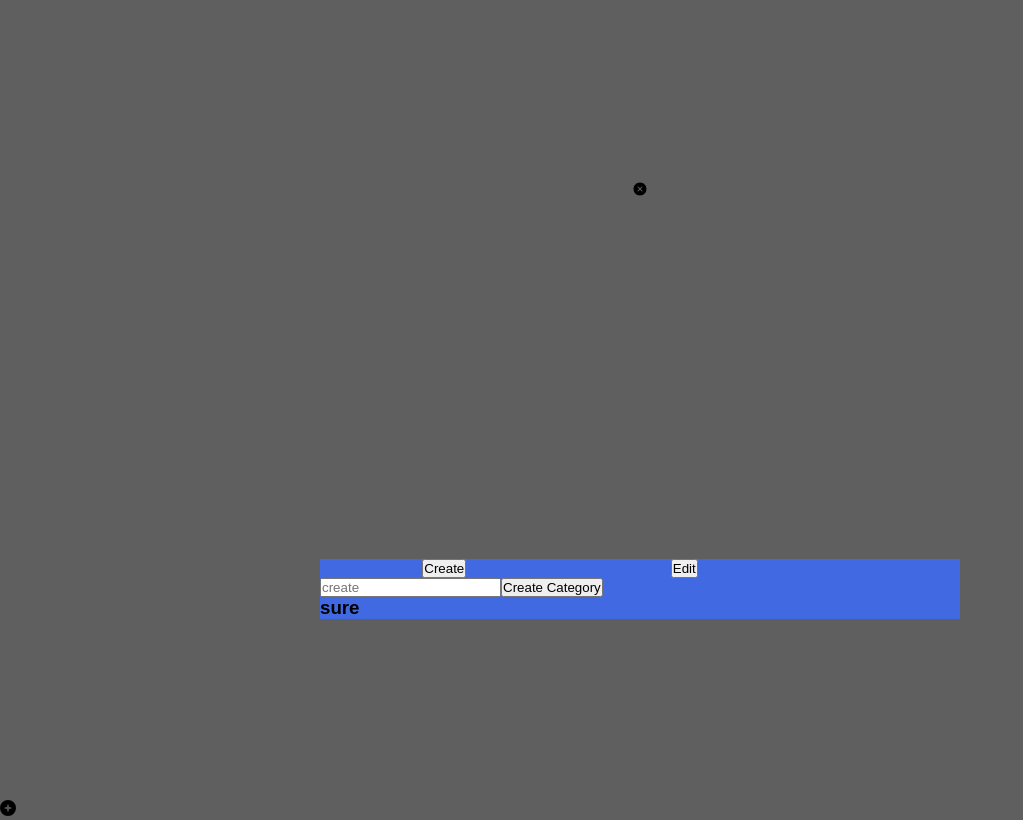
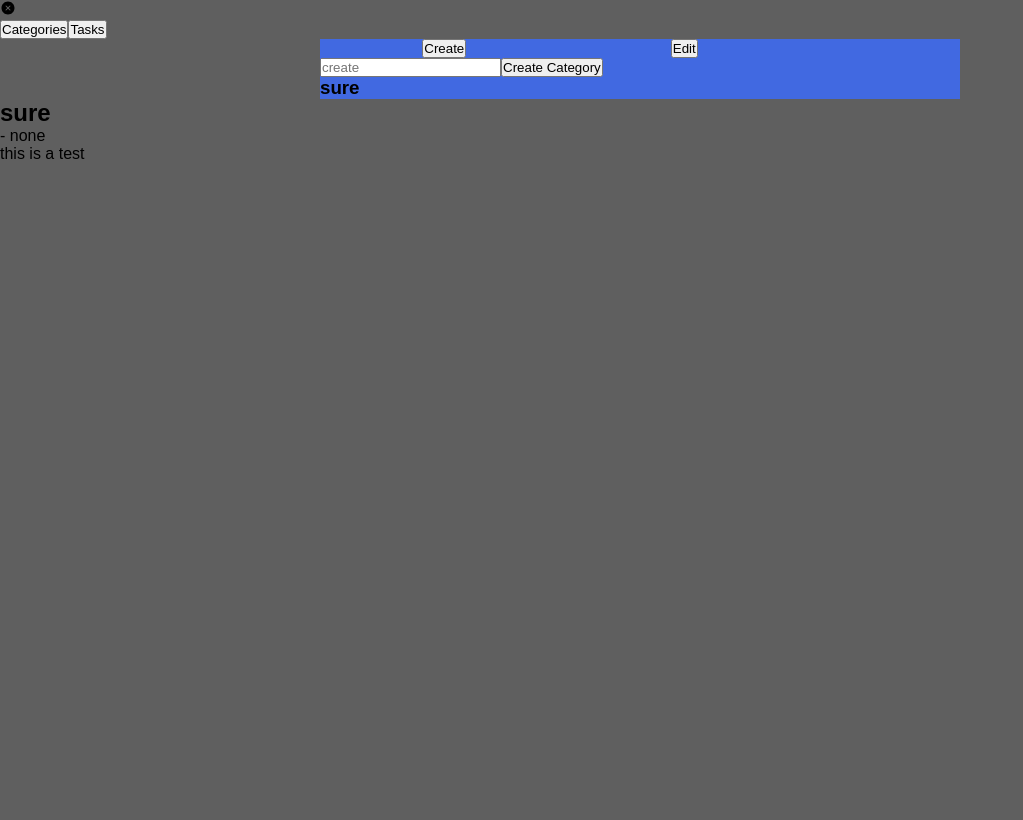
Before and after one commit to Noah-Santos/to-do-list, a React (Create React App) app: page / in a window 1280 px wide. Both pictures are taken after a click on the icon 8 px from the left and 8 px from the top of the page. Shown: the whole page, without its empty margins (0-1023 px from the left). Built offline with nearby package versions, Linux system fonts and the light colour scheme.

Commit message:
Combined
Combined the task and category form into one button to simplify UI. Also got the none category to work now. Just need to fix the dropdown to update the category.

```diff
--- a/src/App.jsx
+++ b/src/App.jsx
@@ -2,19 +2,33 @@ import Category from './Components/Category';
 import Task from './Components/Task';
 import Item from  './Components/Item';
 import {useState} from 'react';
+import { FaCirclePlus } from "react-icons/fa6";
+import { IoCloseCircle } from "react-icons/io5";
 
 function App() {
   let task = (JSON.parse(sessionStorage.getItem('tasks')) || [{name: 'sure', category: "none", description: 'this is a test'}]);
   let category = (JSON.parse(sessionStorage.getItem('categories')) || ['sure']);
   const [sort, setSort] = useState(false);
+  const [panel, setPanel] = useState(false);
+  const [categoryForm, setCategoryForm] = useState(true)
   // console.log(task)
 
   return (
     <div className='bodySection'>
-      <Category categors={category}/>
-      <Task tasks={task}/>
       <div className="content">
-        {/* determines whether or not to sort the takss by category */}
+        {/* opens the panel where the user can use the task and category forms */}
+        {!panel ? <FaCirclePlus onClick={()=>setPanel(true)}/> :
+          <div>
+            <IoCloseCircle onClick={()=>setPanel(false)}></IoCloseCircle>
+            <div className="decideBtn">
+              <button onClick={()=>setCategoryForm(true)}>Categories</button>
+              <button onClick={()=>setCategoryForm(false)}>Tasks</button>
+            </div>
+            {/* determines which form should show */}
+            {categoryForm ? <Category categors={category}/> : <Task tasks={task}/>}
+          </div>
+        }
+        {/* determines whether or not to sort the tasks by category */}
         {sort ?
           <div>
 
@@ -23,11 +37,11 @@ function App() {
 
           </div>
         }
-        {/* {task.map((t, i)=>{
+        {task.map((t, i)=>{
           return (
             <Item key={i} tasks={t}></Item>
           )
-        })} */}
+        })}
       </div>
     </div>
   );
--- a/src/Components/Category.jsx
+++ b/src/Components/Category.jsx
@@ -6,7 +6,6 @@ const Category = (categors) => {
   // const [tasks, setTasks] = useState(JSON.parse(sessionStorage.getItem('tasks')) || [{name: 'sure', category: "sure", description: 'this is a test'}])
   const tasks = useRef(null);
   tasks.current = JSON.parse(sessionStorage.getItem('tasks')) || [{name: 'sure', category: "none", description: 'this is a test'}];
-  console.log(tasks.current)
 
   function reducer(state, action){
     // creates the category
@@ -26,19 +25,12 @@ const Category = (categors) => {
       sessionStorage.setItem('categories', JSON.stringify([...newCats]));
 
       // removes the deleted category from any task that had the category
-      console.log('cat: ' + state[action.removeCat])
-      console.log(tasks.current)
       let newTasks = tasks.current.map(task=>{
-        console.log(task)
-        console.log("task: " + task.category)
         if(task.category == state[action.removeCat]){
           task = {name: task.name, description: task.description, category: 'none'};
         }
-        console.log(task)
         return task;
       })
-      console.log('upcoming')
-      console.log(newTasks)
       sessionStorage.setItem('tasks', JSON.stringify([...newTasks]));
       return [...newCats];
     }
@@ -66,24 +58,22 @@ const Category = (categors) => {
 
   // calls reducer function to delete the category
   function deleteCat(){
-    console.log(old.current.value)
     dispatch({type: 'delete', removeCat: old.current.value});
     editing.current.value = state[0];
   }
 
   // everytime a new dropdown is chosen, update the input element
   function updateEdit(){
-    console.log(old.current.value);
     editing.current.value = state[old.current.value];
   }
 
   return (
     <>
     {/* hides the category form until the plus button is clicked */}
-      {!panel ? <FaCirclePlus onClick={()=>setPanel(true)}/> :
+      {/* {!panel ? <FaCirclePlus onClick={()=>setPanel(true)}/> :  */}
         <>
           <section className='categorySection'>
-            <IoCloseCircle onClick={()=>setPanel(false)}></IoCloseCircle>
+            {/* <IoCloseCircle onClick={()=>setPanel(false)}></IoCloseCircle> */}
             <div className="categoryCont">
               <div className="categoryBtn">
                 <button onClick={()=>setCreateForm(true)}>Create</button>
@@ -118,7 +108,8 @@ const Category = (categors) => {
               }
             </div>
           </section>
-        </>}
+        </>
+      {/* }       */}
     </>
   )
 }
--- a/src/Components/Task.jsx
+++ b/src/Components/Task.jsx
@@ -9,16 +9,18 @@ const Task = (tasks) => {
   function reducer(state, action){
     // creates the task
     if(action.type === 'create'){
-      let newTask = {name: action.tasName, category: cat.current[action.tasCat-1], description: action.tasDesc}
+      let newTask = {name: action.tasName, category: (cat.current[action.tasCat-1] || 'none'), description: action.tasDesc}
+      // checks for a none category
+      // if(Number(action.tasCat) === 0){
+      //   newTask = {...newTask, category: 'none'}
+      // }
       sessionStorage.setItem('tasks', JSON.stringify([...state, newTask]));
       return [...state, newTask];
     }
     // edits the task
     if(action.type === 'edit'){
       console.log(action.changeCat)
-      console.log(cat.current)
-      console.log(cat.current[action.changeCat])
-      state[action.oldTas] = {name: action.changeName, category: cat.current[action.changeCat-1], description: action.changeDesc}
+      state[action.oldTas] = {name: action.changeName, category: (cat.current[action.changeCat-1] || 'none'), description: action.changeDesc}
       sessionStorage.setItem('tasks', JSON.stringify([...state]));
       return [...state];
     }
@@ -54,6 +56,7 @@ const Task = (tasks) => {
 
   // calls reducer function to edit the task
   function editTask(){
+    console.log(editCat.current.value)
     dispatch({type: 'edit', changeName: editName.current.value, changeCat: editCat.current.value, changeDesc: editDesc.current.value, oldTas: old.current.value});
   }
 
@@ -80,10 +83,10 @@ const Task = (tasks) => {
   return (
     <>
     {/* hides the task form until the plus button is clicked */}
-      {!panel ? <FaCirclePlus onClick={()=>setPanel(true)}/> :
+      {/* {!panel ? <FaCirclePlus onClick={()=>setPanel(true)}/> :  */}
         <>
           <section className='categorySection'>
-            <IoCloseCircle onClick={()=>setPanel(false)}></IoCloseCircle>
+            {/* <IoCloseCircle onClick={()=>setPanel(false)}></IoCloseCircle> */}
             <div className="categoryCont">
               <div className="categoryBtn">
                 <button onClick={()=>setCreateForm(true)}>Create</button>
@@ -141,7 +144,8 @@ const Task = (tasks) => {
               }
             </div>
           </section>
-        </>}
+        </>
+      {/* }       */}
     </>
   )
 }
```
